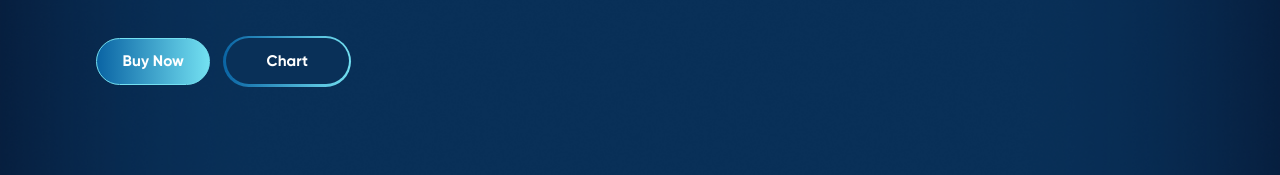
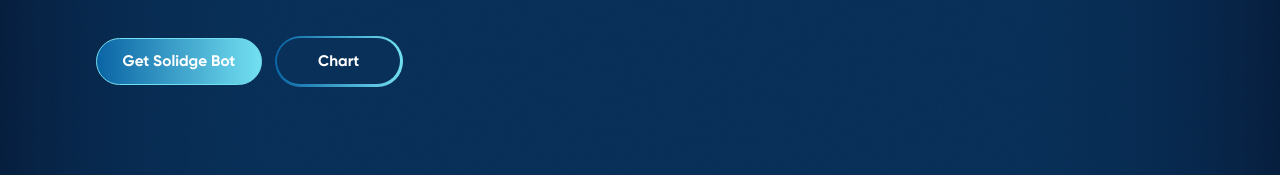
Before and after one commit to rafsan3503/solidge, a plain HTML site: page index.html in a window 1280 px wide. Shown: the part 616-791 px from the top of the page. Drawn offline with nearby package versions, Linux system fonts and the light colour scheme.

Commit message:
Add files via upload

```diff
--- a/index.html
+++ b/index.html
@@ -77,11 +77,10 @@
               breeze.
             </p>
             <div class="btn-group">
-              <a
-                href="https://app.uniswap.org/#/swap?outputCurrency=0x000000000000000000000000"
-                >Buy Now</a
-              >
-              <a href="chartlink" class="btn2">Chart</a>
+              <a href="https://t.me/SolidgeBot" target="_blank"
+                >Get Solidge Bot
+              </a>
+              <a href="chartlink" class="btn2" target="_blank">Chart</a>
             </div>
           </div>
           <div class="right">
```
